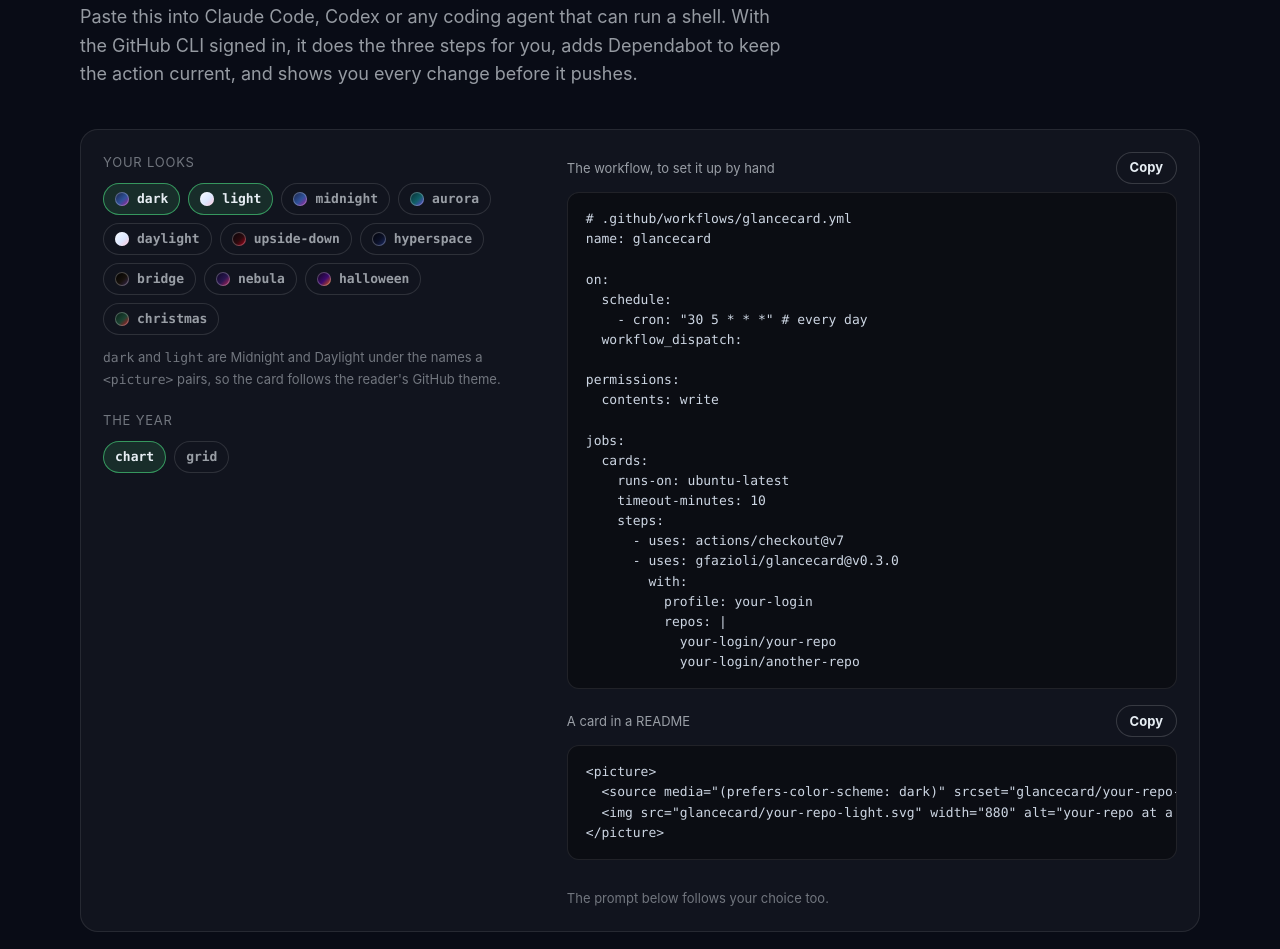
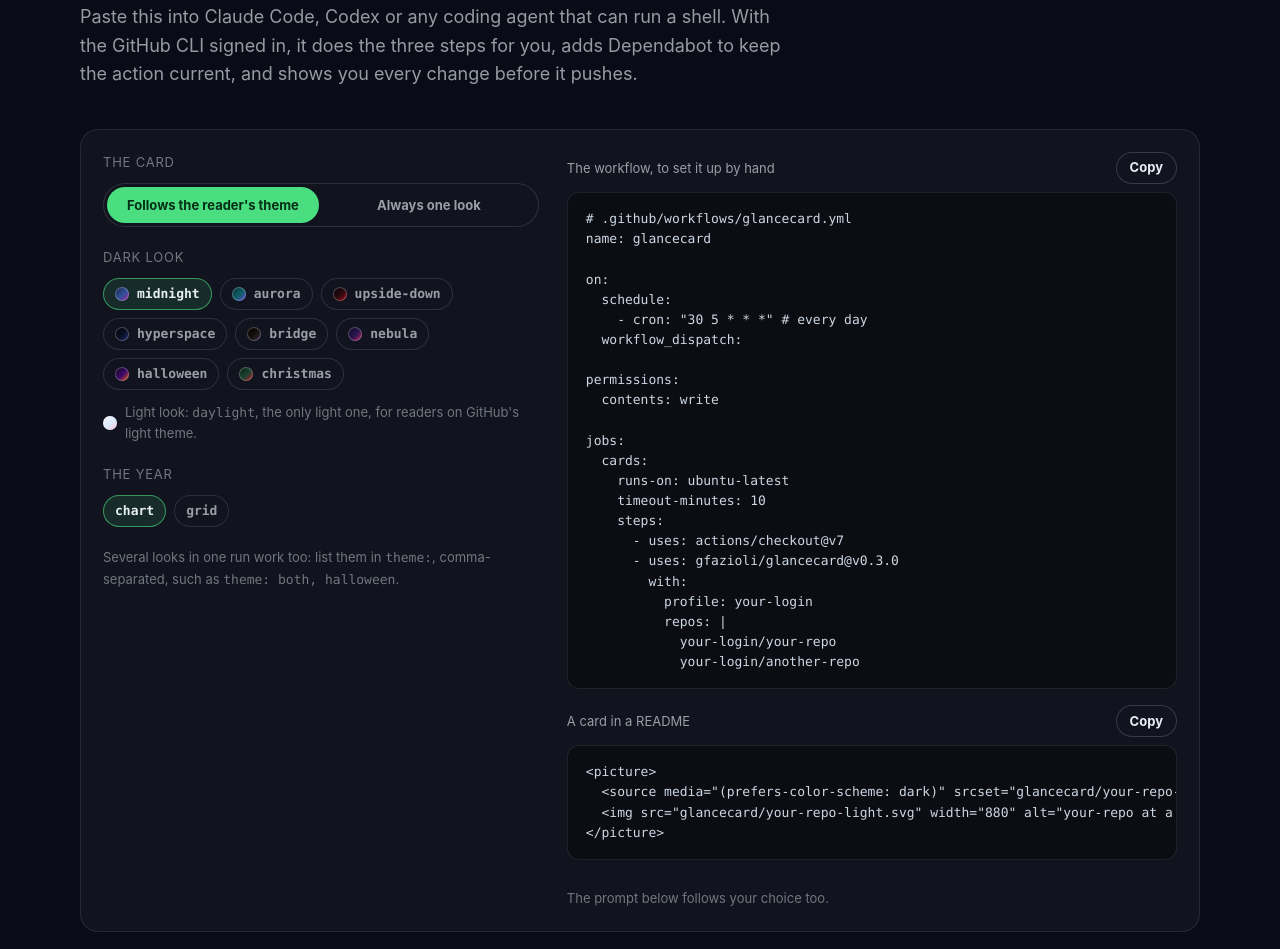
Before and after one commit to actions-marketplace-validations/gfazioli_glancecard, a website: page site/index.html in a window 1280 px wide. Shown: the part 3870-4819 px from the top of the page. Drawn offline with Linux system fonts and the light colour scheme.

Commit message:
feat(site): the editor's choices are exclusive, as the cases are
Light and dark, and any two looks, could be picked at once: right for
the action, which renders every theme named, but it read as a bug. The
editor now asks what the real cases are:

- Follows the reader's theme (the default): one dark look beside
  Daylight, the only light look, shown as fixed. Midnight writes no
  theme line at all; another look writes `theme: <look>, light`, a
  <picture> of `-<look>.svg` and `-light.svg`.
- Always one look: one of the nine, `theme: <look>`, one file
  `<name>.svg`, a plain <img>.
- The year, chart or grid.

The choices are native radios drawn as the chips and a segmented control:
one tab stop per group, arrows move. A seasonal look says when it is worn,
and a note keeps the comma-separated `theme:` for several looks at once.
The editor redraws from the radios on load, so a browser that restores
them on a reload shows outputs that match.

```diff
--- a/site/editor.js
+++ b/site/editor.js
@@ -1,6 +1,9 @@
 /*
- * editor.js — the setup editor: the looks and the year a visitor picks,
- * turned into the workflow, the one-paste prompt and the README embed.
+ * editor.js — the setup editor: how the card wears its look and the year a
+ * visitor picks, turned into the workflow, the one-paste prompt and the
+ * README embed. The choices are exclusive: a card that follows the reader's
+ * theme has one dark look beside Daylight, the only light one; a card that
+ * doesn't wears one look.
  *
  * The page's own default text is the input (each block is held to the
  * README by test/site.test.js), and every change is an exact string put in
@@ -12,8 +15,13 @@
 
 /** The theme names, in the order the action lists them (src/theme.js THEME_NAMES). */
 export const THEME_ORDER = ["dark", "light", "midnight", "aurora", "daylight", "upside-down", "hyperspace", "bridge", "nebula", "halloween", "christmas"];
-export const SEASONAL = ["halloween", "christmas"];
-export const DEFAULT = { looks: ["dark", "light"], calendar: "chart" };
+/** The nine looks by name (src/theme.js LOOK_NAMES); Daylight is the only light one. */
+export const LOOKS = ["midnight", "aurora", "daylight", "upside-down", "hyperspace", "bridge", "nebula", "halloween", "christmas"];
+export const LIGHT = "daylight";
+export const DARK_LOOKS = LOOKS.filter((l) => l !== LIGHT);
+/** When a seasonal look is worn (src/theme.js inSeason); out of it, Midnight. */
+export const SEASONS = { halloween: "from 1 October to 2 November", christmas: "from 1 December to 6 January" };
+export const DEFAULT = { mode: "follow", dark: "midnight", look: "midnight", calendar: "chart" };
 
 /** The theme input as the action reads it (src/run.js parseThemes): `both` is dark and light, in order, once each. */
 export function parseThemes(value) {
@@ -32,24 +40,34 @@ export const fileNames = (base, themes) => (themes.length > 1 ? themes.map((t) =
 
 /**
  * What a choice writes: the `theme` and `calendar` lines (null where the
- * default needs none), the themes the action will render, and the embed: a
- * <picture> when a dark card (dark or midnight) and a light one (light or
- * daylight) are both rendered, else the first look picked.
+ * default needs none), the themes the action will render, and the embed.
+ *
+ * - `follow` with Midnight is the default, `both`: `dark` and `light`.
+ * - `follow` with another dark look is that look and `light`, a <picture>
+ *   of `-<look>.svg` and `-light.svg`.
+ * - `one` is one look and one file, `<name>.svg`, in a plain <img>.
  */
-export function plan({ looks = DEFAULT.looks, calendar = "chart" } = {}) {
-  let picked = THEME_ORDER.filter((n) => looks.includes(n));
-  if (!picked.length) picked = DEFAULT.looks;
-  const both = picked.includes("dark") && picked.includes("light");
-  const value = (both ? ["both", ...picked.filter((n) => n !== "dark" && n !== "light")] : picked).join(", ");
-  const themes = parseThemes(value);
-  const dark = ["dark", "midnight"].find((n) => picked.includes(n));
-  const light = ["light", "daylight"].find((n) => picked.includes(n));
+export function plan({ mode = DEFAULT.mode, dark = DEFAULT.dark, look = DEFAULT.look, calendar = DEFAULT.calendar } = {}) {
+  let value;
+  let embed;
+  let worn;
+  if (mode === "one") {
+    if (!LOOKS.includes(look)) throw new Error(`editor: no look "${look}"`);
+    value = look;
+    embed = { picture: false, look };
+    worn = look;
+  } else {
+    if (!DARK_LOOKS.includes(dark)) throw new Error(`editor: no dark look "${dark}"`);
+    value = dark === "midnight" ? "both" : `${dark}, light`;
+    embed = { picture: true, dark: dark === "midnight" ? "dark" : dark, light: "light" };
+    worn = dark;
+  }
   return {
     theme: value === "both" ? null : value,
     calendar: calendar === "grid" ? "grid" : null,
-    themes,
-    embed: dark && light ? { picture: true, dark, light } : { picture: false, look: picked[0] },
-    seasonal: SEASONAL.filter((n) => picked.includes(n)),
+    themes: parseThemes(value),
+    embed,
+    season: SEASONS[worn] ? worn : null,
   };
 }
 
@@ -120,47 +138,40 @@ export function prompt(text, p) {
 
 // ─── The page ───
 
+/** The line under the choices when a seasonal look is worn. */
+export function seasonHint(look) {
+  return SEASONS[look] ? `${look[0].toUpperCase()}${look.slice(1)} is worn ${SEASONS[look]} only; out of season the card wears Midnight.` : "";
+}
+
 function wire(doc) {
   const panel = doc.querySelector("[data-editor]");
   const promptEl = doc.getElementById("prompt-text");
   const yamlEl = doc.getElementById("editor-yaml");
   const embedEl = doc.getElementById("editor-embed");
   if (!panel || !promptEl || !yamlEl || !embedEl) return;
-  const looks = panel.querySelectorAll("[data-editor-look]");
-  const calendars = panel.querySelectorAll("[data-editor-calendar]");
   const hint = doc.getElementById("editor-hint");
   const base = { prompt: promptEl.textContent, yaml: yamlEl.textContent, embed: embedEl.textContent };
-  const pressed = (b) => b.getAttribute("aria-pressed") === "true";
+  // Native radios, one group per choice: one tab stop each, arrows move.
+  const value = (name) => panel.querySelector(`input[name="${name}"]:checked`)?.value;
 
   function render() {
-    const p = plan({
-      looks: [...looks].filter(pressed).map((b) => b.getAttribute("data-editor-look")),
-      calendar: [...calendars].find(pressed)?.getAttribute("data-editor-calendar"),
+    const mode = value("editor-mode") === "one" ? "one" : "follow";
+    panel.querySelectorAll("[data-editor-when]").forEach((group) => {
+      group.hidden = group.getAttribute("data-editor-when") !== mode;
     });
+    const p = plan({ mode, dark: value("editor-dark"), look: value("editor-look"), calendar: value("editor-calendar") });
     promptEl.textContent = prompt(base.prompt, p);
     yamlEl.textContent = workflow(base.yaml, p);
     embedEl.textContent = embed(base.embed, p);
     if (hint) {
-      hint.hidden = !p.seasonal.length;
-      const names = p.seasonal.map((n) => n[0].toUpperCase() + n.slice(1));
-      hint.textContent = `${names.join(" and ")} ${names.length > 1 ? "are" : "is"} worn in ${p.seasonal.length > 1 ? "their season" : "its season"} only, and ${names.length > 1 ? "are" : "is"} Midnight the rest of the year.`;
+      hint.hidden = !p.season;
+      hint.textContent = seasonHint(p.season);
     }
   }
 
-  looks.forEach((b) =>
-    b.addEventListener("click", () => {
-      // One look at least: the last one cannot be let go.
-      if (pressed(b) && [...looks].filter(pressed).length === 1) return;
-      b.setAttribute("aria-pressed", pressed(b) ? "false" : "true");
-      render();
-    }),
-  );
-  calendars.forEach((b) =>
-    b.addEventListener("click", () => {
-      calendars.forEach((c) => c.setAttribute("aria-pressed", c === b ? "true" : "false"));
-      render();
-    }),
-  );
+  panel.addEventListener("change", render);
+  // A browser may bring back the radios it had on a reload; draw what they say.
+  render();
   panel.hidden = false;
 }
 
--- a/site/index.html
+++ b/site/index.html
@@ -820,6 +820,64 @@
         flex-wrap: wrap;
         gap: 8px;
       }
+      /* The editor's choices are native radios, one group each, so a group
+         is one tab stop and the arrows move within it. The input sits
+         invisible over what it draws: a chip, or a half of the segmented
+         control. */
+      .pick,
+      .segmented label {
+        position: relative;
+        display: inline-flex;
+        cursor: pointer;
+      }
+      .pick input,
+      .segmented input {
+        position: absolute;
+        inset: 0;
+        width: 100%;
+        height: 100%;
+        margin: 0;
+        opacity: 0;
+        cursor: pointer;
+      }
+      .pick input:focus-visible + .chip,
+      .segmented input:focus-visible + span {
+        outline: 2px solid var(--blue);
+        outline-offset: 3px;
+      }
+      .segmented {
+        display: grid;
+        grid-template-columns: 1fr 1fr;
+        gap: 4px;
+        padding: 4px;
+        border-radius: 22px;
+        box-shadow: inset 0 0 0 1px rgba(255, 255, 255, 0.12);
+      }
+      .segmented span {
+        display: flex;
+        flex: 1;
+        align-items: center;
+        justify-content: center;
+        min-height: 36px;
+        padding: 6px 14px;
+        border-radius: 18px;
+        color: var(--muted);
+        font-size: 13px;
+        font-weight: 650;
+        line-height: 1.25;
+        text-align: center;
+        transition: background-color 0.15s ease, color 0.15s ease;
+      }
+      .segmented label:hover span {
+        color: var(--text);
+      }
+      .segmented input:checked + span {
+        background: #4ade80;
+        color: #052e16;
+      }
+      .editor fieldset[hidden] {
+        display: none;
+      }
       /* The editor's chips: the buttons' pill and inset ring, smaller. */
       .chip {
         display: inline-flex;
@@ -836,19 +894,20 @@
         cursor: pointer;
         transition: box-shadow 0.15s ease, background-color 0.15s ease, color 0.15s ease, translate 0.1s ease;
       }
-      .chip:hover {
+      .pick:hover .chip {
         box-shadow: inset 0 0 0 1px rgba(255, 255, 255, 0.28);
         color: var(--text);
       }
-      .chip:active {
+      .pick:active .chip {
         translate: 0 1px;
       }
-      .chip[aria-pressed="true"] {
+      .pick input:checked + .chip {
         box-shadow: inset 0 0 0 1px rgba(74, 222, 128, 0.6);
         background: rgba(74, 222, 128, 0.12);
         color: var(--text);
       }
-      .chip i {
+      .chip i,
+      .editor-fixed i {
         width: 14px;
         height: 14px;
         border-radius: 50%;
@@ -863,6 +922,11 @@
       }
       .editor-hint {
         color: #fbbf77;
+      }
+      .editor-fixed {
+        display: flex;
+        align-items: center;
+        gap: 8px;
       }
       /* One column the width of the panel: sized by its content, the
          longest line of a <pre> would push the card past the edge. */
@@ -1373,30 +1437,49 @@ glancecard/your-repo-light.svg</code></pre>
           <div class="editor" data-editor data-reveal="morph" hidden>
             <div class="editor-pick">
               <fieldset>
-                <legend>Your looks</legend>
+                <legend>The card</legend>
+                <div class="segmented">
+                  <label><input type="radio" name="editor-mode" value="follow" checked /><span>Follows the reader's theme</span></label>
+                  <label><input type="radio" name="editor-mode" value="one" /><span>Always one look</span></label>
+                </div>
+              </fieldset>
+              <fieldset data-editor-when="follow">
+                <legend>Dark look</legend>
                 <div class="chips">
-                  <button class="chip" type="button" data-editor-look="dark" aria-pressed="true"><i style="background: linear-gradient(135deg, #1a2140, #2e5199 55%, #a61e9c)"></i>dark</button>
-                  <button class="chip" type="button" data-editor-look="light" aria-pressed="true"><i style="background: linear-gradient(135deg, #f7f9fd, #dce8ff 55%, #fcc2d7)"></i>light</button>
-                  <button class="chip" type="button" data-editor-look="midnight" aria-pressed="false"><i style="background: linear-gradient(135deg, #1a2140, #2e5199 55%, #a61e9c)"></i>midnight</button>
-                  <button class="chip" type="button" data-editor-look="aurora" aria-pressed="false"><i style="background: linear-gradient(135deg, #0a2a30, #0f5f66 55%, #6741d9)"></i>aurora</button>
-                  <button class="chip" type="button" data-editor-look="daylight" aria-pressed="false"><i style="background: linear-gradient(135deg, #f7f9fd, #dce8ff 55%, #fcc2d7)"></i>daylight</button>
-                  <button class="chip" type="button" data-editor-look="upside-down" aria-pressed="false"><i style="background: linear-gradient(135deg, #07040a, #2a0a0e 55%, #b3001b)"></i>upside-down</button>
-                  <button class="chip" type="button" data-editor-look="hyperspace" aria-pressed="false"><i style="background: linear-gradient(135deg, #02030a, #0b1026 55%, #1c2e6e)"></i>hyperspace</button>
-                  <button class="chip" type="button" data-editor-look="bridge" aria-pressed="false"><i style="background: linear-gradient(135deg, #000, #16110c 55%, #3a2a55)"></i>bridge</button>
-                  <button class="chip" type="button" data-editor-look="nebula" aria-pressed="false"><i style="background: linear-gradient(135deg, #0b0620, #2a1650 55%, #c2255c)"></i>nebula</button>
-                  <button class="chip" type="button" data-editor-look="halloween" aria-pressed="false"><i style="background: linear-gradient(135deg, #0d0612, #3c096c 55%, #e85d04)"></i>halloween</button>
-                  <button class="chip" type="button" data-editor-look="christmas" aria-pressed="false"><i style="background: linear-gradient(135deg, #081c15, #1b4332 55%, #c1121f)"></i>christmas</button>
+                  <label class="pick"><input type="radio" name="editor-dark" value="midnight" checked /><span class="chip"><i style="background: linear-gradient(135deg, #1a2140, #2e5199 55%, #a61e9c)"></i>midnight</span></label>
+                  <label class="pick"><input type="radio" name="editor-dark" value="aurora" /><span class="chip"><i style="background: linear-gradient(135deg, #0a2a30, #0f5f66 55%, #6741d9)"></i>aurora</span></label>
+                  <label class="pick"><input type="radio" name="editor-dark" value="upside-down" /><span class="chip"><i style="background: linear-gradient(135deg, #07040a, #2a0a0e 55%, #b3001b)"></i>upside-down</span></label>
+                  <label class="pick"><input type="radio" name="editor-dark" value="hyperspace" /><span class="chip"><i style="background: linear-gradient(135deg, #02030a, #0b1026 55%, #1c2e6e)"></i>hyperspace</span></label>
+                  <label class="pick"><input type="radio" name="editor-dark" value="bridge" /><span class="chip"><i style="background: linear-gradient(135deg, #000, #16110c 55%, #3a2a55)"></i>bridge</span></label>
+                  <label class="pick"><input type="radio" name="editor-dark" value="nebula" /><span class="chip"><i style="background: linear-gradient(135deg, #0b0620, #2a1650 55%, #c2255c)"></i>nebula</span></label>
+                  <label class="pick"><input type="radio" name="editor-dark" value="halloween" /><span class="chip"><i style="background: linear-gradient(135deg, #0d0612, #3c096c 55%, #e85d04)"></i>halloween</span></label>
+                  <label class="pick"><input type="radio" name="editor-dark" value="christmas" /><span class="chip"><i style="background: linear-gradient(135deg, #081c15, #1b4332 55%, #c1121f)"></i>christmas</span></label>
                 </div>
-                <p class="editor-note"><code>dark</code> and <code>light</code> are Midnight and Daylight under the names a <code>&lt;picture&gt;</code> pairs, so the card follows the reader's GitHub theme.</p>
+                <p class="editor-note editor-fixed"><i style="background: linear-gradient(135deg, #f7f9fd, #dce8ff 55%, #fcc2d7)"></i><span>Light look: <code>daylight</code>, the only light one, for readers on GitHub's light theme.</span></p>
+              </fieldset>
+              <fieldset data-editor-when="one" hidden>
+                <legend>Look</legend>
+                <div class="chips">
+                  <label class="pick"><input type="radio" name="editor-look" value="midnight" checked /><span class="chip"><i style="background: linear-gradient(135deg, #1a2140, #2e5199 55%, #a61e9c)"></i>midnight</span></label>
+                  <label class="pick"><input type="radio" name="editor-look" value="aurora" /><span class="chip"><i style="background: linear-gradient(135deg, #0a2a30, #0f5f66 55%, #6741d9)"></i>aurora</span></label>
+                  <label class="pick"><input type="radio" name="editor-look" value="daylight" /><span class="chip"><i style="background: linear-gradient(135deg, #f7f9fd, #dce8ff 55%, #fcc2d7)"></i>daylight</span></label>
+                  <label class="pick"><input type="radio" name="editor-look" value="upside-down" /><span class="chip"><i style="background: linear-gradient(135deg, #07040a, #2a0a0e 55%, #b3001b)"></i>upside-down</span></label>
+                  <label class="pick"><input type="radio" name="editor-look" value="hyperspace" /><span class="chip"><i style="background: linear-gradient(135deg, #02030a, #0b1026 55%, #1c2e6e)"></i>hyperspace</span></label>
+                  <label class="pick"><input type="radio" name="editor-look" value="bridge" /><span class="chip"><i style="background: linear-gradient(135deg, #000, #16110c 55%, #3a2a55)"></i>bridge</span></label>
+                  <label class="pick"><input type="radio" name="editor-look" value="nebula" /><span class="chip"><i style="background: linear-gradient(135deg, #0b0620, #2a1650 55%, #c2255c)"></i>nebula</span></label>
+                  <label class="pick"><input type="radio" name="editor-look" value="halloween" /><span class="chip"><i style="background: linear-gradient(135deg, #0d0612, #3c096c 55%, #e85d04)"></i>halloween</span></label>
+                  <label class="pick"><input type="radio" name="editor-look" value="christmas" /><span class="chip"><i style="background: linear-gradient(135deg, #081c15, #1b4332 55%, #c1121f)"></i>christmas</span></label>
+                </div>
               </fieldset>
               <fieldset>
                 <legend>The year</legend>
                 <div class="chips">
-                  <button class="chip" type="button" data-editor-calendar="chart" aria-pressed="true">chart</button>
-                  <button class="chip" type="button" data-editor-calendar="grid" aria-pressed="false">grid</button>
+                  <label class="pick"><input type="radio" name="editor-calendar" value="chart" checked /><span class="chip">chart</span></label>
+                  <label class="pick"><input type="radio" name="editor-calendar" value="grid" /><span class="chip">grid</span></label>
                 </div>
               </fieldset>
               <p class="editor-hint" id="editor-hint" hidden></p>
+              <p class="editor-note">Several looks in one run work too: list them in <code>theme:</code>, comma-separated, such as <code>theme: both, halloween</code>.</p>
             </div>
             <div class="editor-out">
               <div class="out">
```
Also changed, not shown: CLAUDE.md (+4 -3 lines), test/editor.test.js (+78 -43 lines), test/site.test.js (+14 -0 lines).
